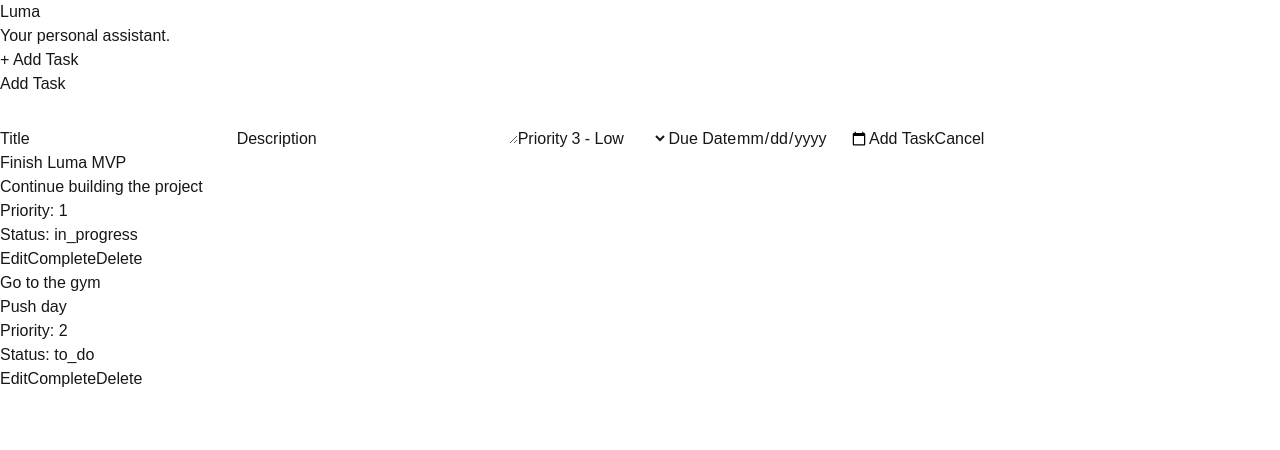
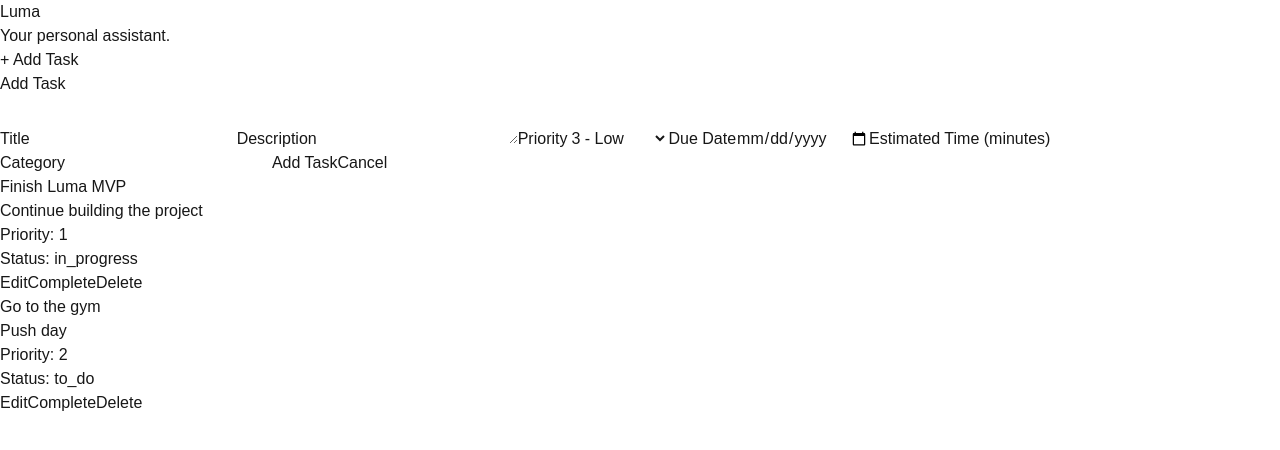
Before and after one commit to ketchupspill/argus, a Next.js app: page / in a window 1280 px wide. Both pictures are taken after a click on the button "+ Add Task". Shown: the top 450 px of the page. Built offline with nearby package versions, Linux system fonts and the light colour scheme.

Commit message:
Added the ability to add a due date, and estimated minutes to complete for each task.

```diff
--- a/app/page.tsx
+++ b/app/page.tsx
@@ -33,7 +33,9 @@
   function addTask(title: string,
                    description: string,
                    priority: 1 | 2 | 3,
-                   dueDate: string  ) {
+                   dueDate: string,
+                   estimatedMinutes: string,
+                   category: string) {
     const newTask: Task = {
         id: crypto.randomUUID(),
         title,
@@ -41,8 +43,10 @@
         priority,
         status: "to_do",
         dueDate: dueDate ? new Date(dueDate) : undefined,
+        estimatedMinutes: estimatedMinutes ? Number(estimatedMinutes) : undefined,
+        category: category.trim() || undefined,
         createdAt: new Date(),
-        updatedAt: new Date(),
+        updatedAt: new Date()
     };
 
     setTasks([...tasks, newTask]);
--- a/components/TaskModal.tsx
+++ b/components/TaskModal.tsx
@@ -7,7 +7,9 @@
     onAddTask: (title: string,
                 description: string,
                 priority: 1 | 2 | 3,
-                dueDate: string
+                dueDate: string,
+                estimatedMinutes: string,
+                category: string
             ) => void;
 
     onUpdateTask: (updatedTask: Task) => void;
@@ -23,6 +25,8 @@
     const [priority, setPriority] = useState<1 | 2 | 3>(3);
     const [dueDate, setDueDate] = useState("");
     const isEditing = taskToEdit !== null;
+    const [estimatedMinutes, setEstimatedMinutes] = useState("");
+    const [category, setCategory] = useState("");
 
     useEffect(() => {
         if (!taskToEdit) {
@@ -32,7 +36,16 @@
         setTitle(taskToEdit.title);
         setDescription(taskToEdit.description ?? "");
         setPriority(taskToEdit.priority);
-    }, [taskToEdit]);
+        setDueDate(
+            taskToEdit.dueDate
+                ? taskToEdit.dueDate.toISOString().split("T")[0]
+                : ""
+        );
+        setEstimatedMinutes(
+            taskToEdit.estimatedMinutes?.toString() ?? ""
+        );
+        setCategory(taskToEdit.category ?? "");
+        }, [taskToEdit]);
 
     if (!isOpen) {
         return null;
@@ -53,12 +66,22 @@
                 description,
                 priority,
                 dueDate: dueDate ? new Date(dueDate) : undefined,
+                estimatedMinutes: estimatedMinutes
+                    ? Number(estimatedMinutes)
+                    : undefined,
+                category: category.trim() || undefined,
                 updatedAt: new Date(),
             };
 
             onUpdateTask(updatedTask);
         } else {
-            onAddTask(title, description, priority, dueDate);
+            onAddTask(title,
+                      description,
+                      priority,
+                      dueDate,
+                      estimatedMinutes,
+                      category
+            );
         }
 
         resetForm();
@@ -69,6 +92,8 @@
         setDescription("");
         setPriority(3);
         setDueDate("");
+        setEstimatedMinutes("");
+        setCategory("");
         setTitleError("");
         onClose();
     }
@@ -117,6 +142,23 @@
                     onChange={(e) => setDueDate(e.target.value)}
                 />
 
+                <label>Estimated Time (minutes)</label>
+
+                <input
+                    type="number"
+                    min="1"
+                    value={estimatedMinutes}
+                    onChange={(e) => setEstimatedMinutes(e.target.value)}
+                />
+
+                <label>Category</label>
+
+                <input
+                    type="text"
+                    value={category}
+                    onChange={(e) => setCategory(e.target.value)}
+                />
+
                 <button onClick={() => handleSave()}>
                     {isEditing ? "Save Changes" : "Add Task"}
                 </button>
--- a/models/Task.ts
+++ b/models/Task.ts
@@ -8,6 +8,8 @@
   priority: Priority;
   status: Status;
   dueDate?: Date;
+  estimatedMinutes?: number;
+  category?: string;
   createdAt: Date;
   updatedAt: Date;
 }
```
